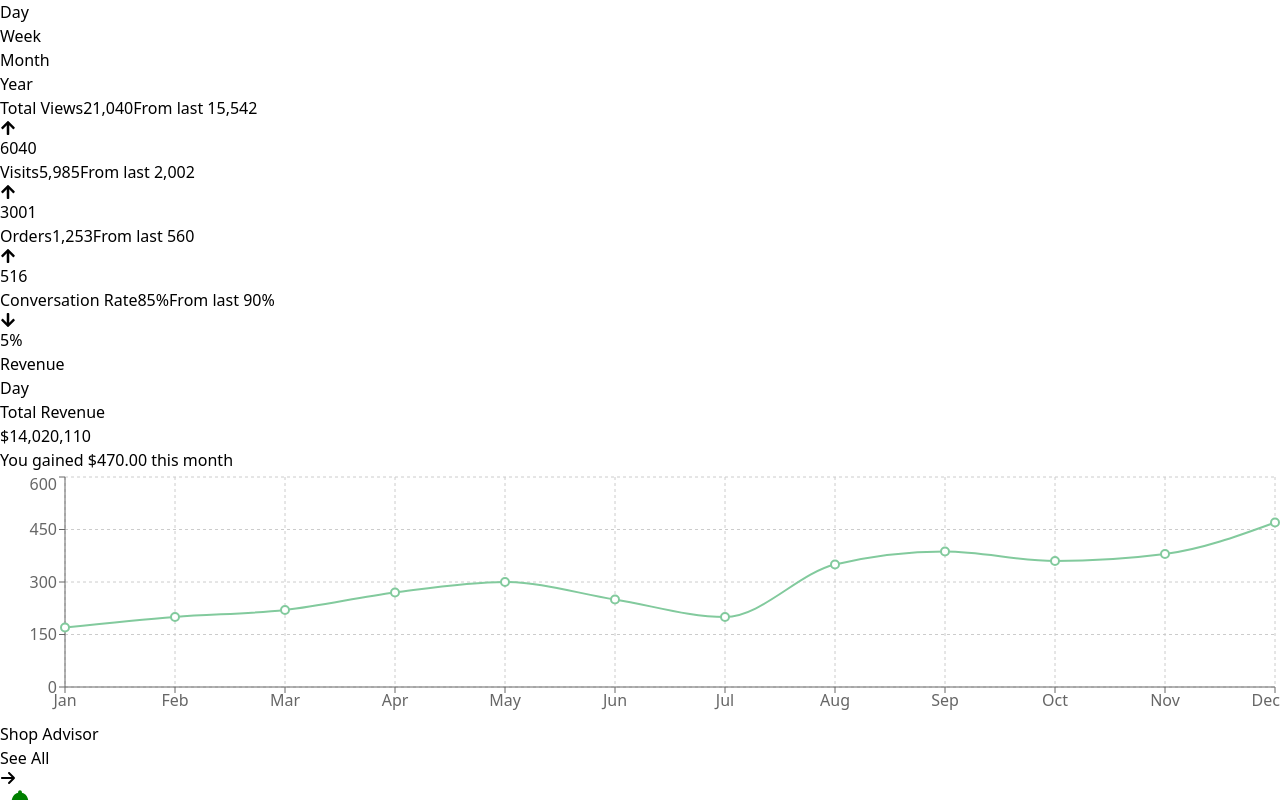
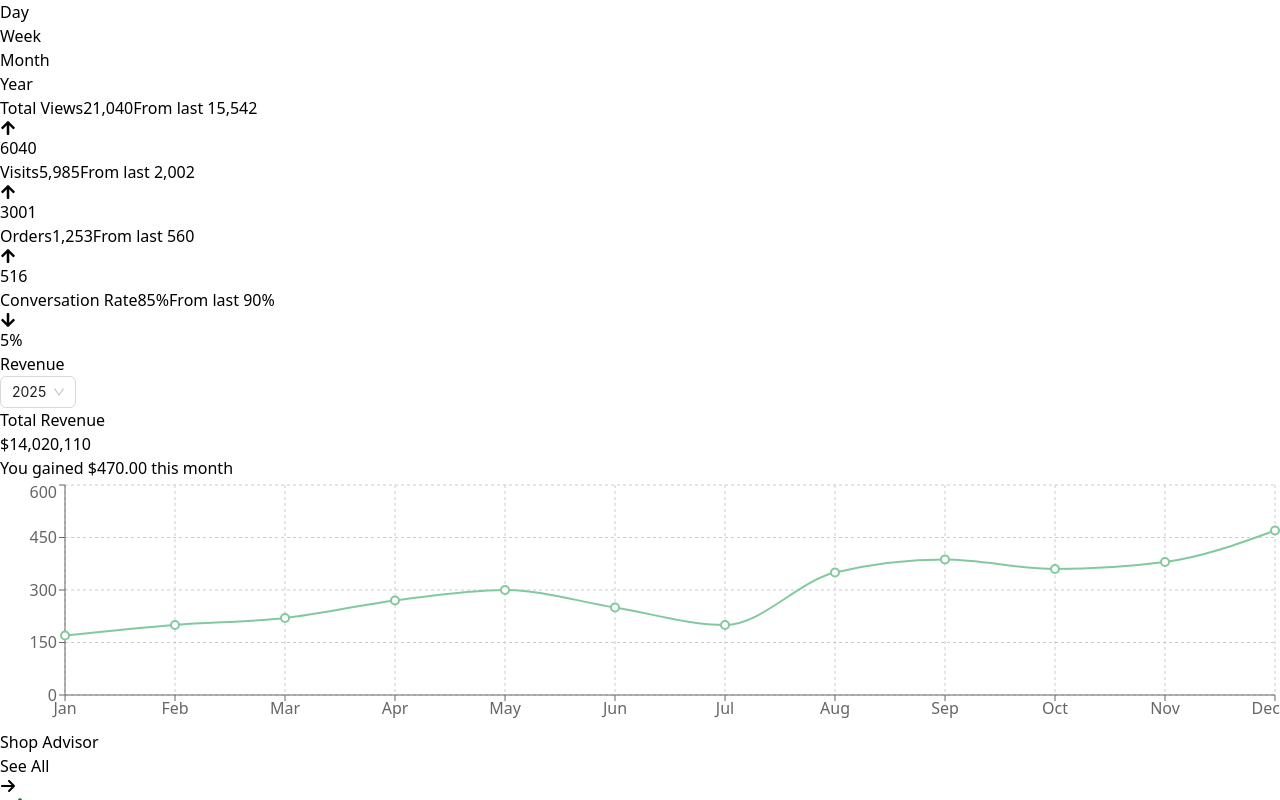
Before and after one commit to OussamaDeghfel/Ecommerce-Dashboard, a React app: page / in a window 1280 px wide. Shown: the part 1884-2684 px from the top of the page. Built offline with nearby package versions, Linux system fonts and the light colour scheme; the HTML template or start-up script is replaced by a standard one.

Commit message:
use Select option in the revenue to see the selected exacte date, fix the styling of performance

```diff
--- a/src/pages/overview/performance.tsx
+++ b/src/pages/overview/performance.tsx
@@ -1,24 +1,22 @@
-import { FaArrowDown, FaArrowUp } from 'react-icons/fa'
+import { FaArrowDown, FaArrowUp } from "react-icons/fa";
 
 const Performance = () => {
   return (
     <div>
       <div className="flex w-full justify-between items-center">
         {" "}
-                      <span className="text-xl font-medium">
-                        Overview performance
-                      </span>{" "}
-                      <ul className="flex w-fit h-fit bg-gray-300 rounded-md">
-                        <li className="p-2 px-4 cursor-pointer hover:bg-slate-600 hover:text-white">
+        <span className="text-xl font-medium">Overview performance</span>{" "}
+        <ul className="flex w-fit h-fit bg-gray-300 rounded-md p-1">
+          <li className="p-2 px-4 cursor-pointer hover:bg-slate-500 hover:text-white rounded-sm">
             Day
           </li>
-                        <li className="p-2 px-4 cursor-pointer hover:bg-slate-600 hover:text-white">
+          <li className="p-2 px-4 cursor-pointer hover:bg-slate-500 hover:text-white rounded-sm">
             Week
           </li>
-                        <li className="p-2 px-4 cursor-pointer hover:bg-slate-600 hover:text-white">
+          <li className="p-2 px-4 cursor-pointer hover:bg-slate-500 hover:text-white rounded-sm">
             Month
           </li>
-                        <li className="p-2 px-4 cursor-pointer hover:bg-slate-600 hover:text-white">
+          <li className="p-2 px-4 cursor-pointer hover:bg-slate-500 hover:text-white rounded-sm">
             Year
           </li>
         </ul>
@@ -67,7 +65,7 @@ const Performance = () => {
         </div>
       </div>
     </div>
-  )
-}
+  );
+};
 
-export default Performance
+export default Performance;
--- a/src/pages/overview/revenue.tsx
+++ b/src/pages/overview/revenue.tsx
@@ -1,4 +1,4 @@
-
+import { Select } from "antd";
 import {
   LineChart,
   Line,
@@ -31,9 +31,16 @@ const Revenue = () => {
         {" "}
         <span className="text-xl font-medium">Revenue</span>{" "}
         <ul className="flex w-fit h-fit bg-gray-300 rounded-md">
-          <li className="p-2 px-4 cursor-pointer hover:bg-slate-600 hover:text-white">
-            Day
-          </li>
+          <Select
+          className="shadow-md rounded-md"
+            defaultValue="2025"
+            options={[
+              { value: "2025", label: <span>2025</span> },
+              { value: "2024", label: <span>2024</span> },
+              { value: "2023", label: <span>2023</span> },
+              { value: "2022", label: <span>2022</span> },
+            ]}
+          />
         </ul>
       </div>
       <div className="p-4 bg-gray-200 shadow-lg rounded-md border-2 border-gray-300 mt-2">
```
Lines whose indentation alone changed are shown as unchanged.
